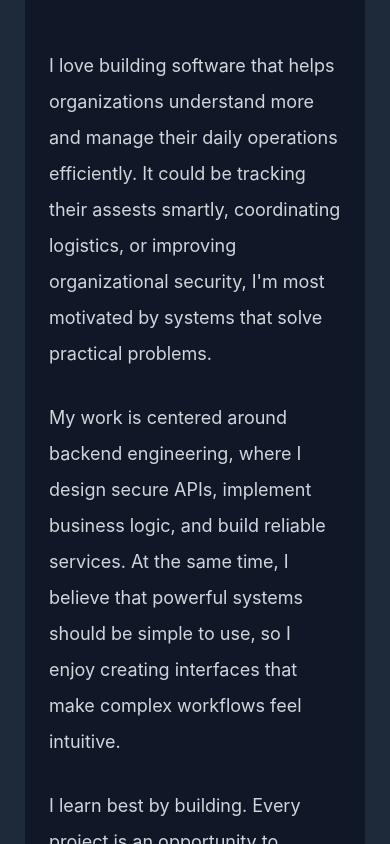
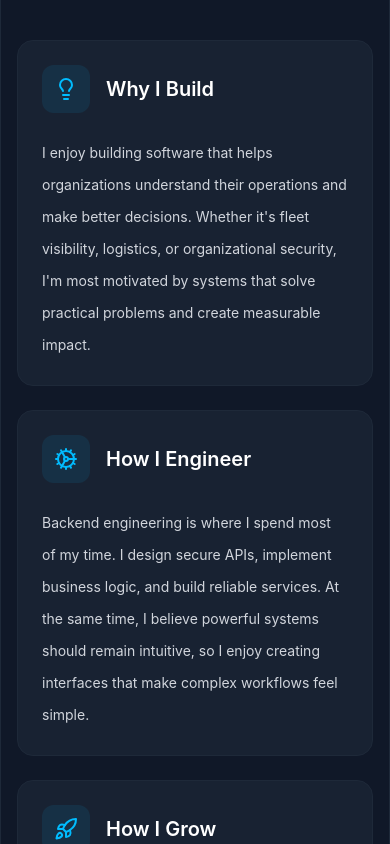
Before and after one commit to Kbrom-Mehari/Kbrom-Mehari.github.io, a React (Vite) app: page / in a window 390 px wide. Shown: the part 1140-1984 px from the top of the page. Built offline with nearby package versions, Linux system fonts and the light colour scheme.

Commit message:
fixed margin on mobile devices

```diff
--- a/src/components/About.jsx
+++ b/src/components/About.jsx
@@ -1,8 +1,46 @@
+import {
+    Lightbulb,
+    Cog,
+    Rocket,
+} from "lucide-react";
+
+const aboutCards = [
+    {
+        icon: Lightbulb,
+        title: "Why I Build",
+        text:
+            "I enjoy building software that helps organizations understand their operations and make better decisions. Whether it's fleet visibility, logistics, or organizational security, I'm most motivated by systems that solve practical problems and create measurable impact.",
+    },
+    {
+        icon: Cog,
+        title: "How I Engineer",
+        text:
+            "Backend engineering is where I spend most of my time. I design secure APIs, implement business logic, and build reliable services. At the same time, I believe powerful systems should remain intuitive, so I enjoy creating interfaces that make complex workflows feel simple.",
+    },
+    {
+        icon: Rocket,
+        title: "How I Grow",
+        text:
+            "I learn by building. Every project gives me the opportunity to explore new technologies, refine my engineering approach, and understand how distributed systems, real-time applications, and infrastructure fit together to solve real-world problems.",
+    },
+];
+
 const About = () => {
     return (
         <section
             id="about"
-            className="mx-6 my-16 rounded-2xl border border-gray-800 bg-gray-900 px-6 py-16 md:px-12"
+            className="
+                mx-auto
+                md:mx-6
+                my-16
+                rounded-2xl
+                border
+                border-gray-800
+                bg-gray-900
+                px-4
+                md:px-12
+                py-16
+            "
         >
             <div className="mx-auto max-w-6xl">
 
@@ -10,55 +48,94 @@ const About = () => {
 
                 <div className="max-w-3xl">
 
-                    <span className="uppercase tracking-[0.25em] text-sky-400 text-sm">
+                    <span className="text-sm uppercase tracking-[0.25em] text-sky-400">
                         About
                     </span>
 
-                    <h2 className="mt-3 text-4xl font-bold text-white">
+                    <h2 className="mt-3 text-3xl font-bold text-white sm:text-4xl">
                         The Way I Think About Software
                     </h2>
 
                 </div>
 
-                <div className="mt-14 grid gap-12 lg:grid-cols-[2fr_1fr]">
+                <div className="mt-14 grid gap-10 lg:grid-cols-[2fr_1fr]">
 
-                    {/* Story */}
+                    {/* Thought Cards */}
 
-                    <div className="space-y-7 text-lg leading-9 text-gray-300">
+                    <div className="space-y-6">
 
-                        <p>
-                            I love building software that helps organizations
-                            understand more and manage their daily operations efficiently.
-                            It could be tracking their assests smartly, coordinating
-                            logistics, or improving organizational security,
-                            I'm most motivated by systems that solve practical
-                            problems.
-                        </p>
+                        {aboutCards.map((card) => {
 
-                        <p>
-                            My work is centered around backend engineering,
-                            where I design secure APIs, implement business logic, and
-                            build reliable services. At the same time, I
-                            believe that powerful systems should be simple to
-                            use, so I enjoy creating interfaces that make
-                            complex workflows feel intuitive.
-                        </p>
+                            const Icon = card.icon;
 
-                        <p>
-                            I learn best by building. Every project is an
-                            opportunity to explore new technologies, refine my
-                            engineering approach, and understand how different
-                            pieces of a system fit together. I'm particularly
-                            interested in distributed systems, real-time
-                            applications, and software that interacts with the
-                            physical world.
-                        </p>
+                            return (
+
+                                <div
+                                    key={card.title}
+                                    className="
+                                        rounded-2xl
+                                        border
+                                        border-gray-800
+                                        bg-gray-800/60
+                                        p-6
+                                        sm:p-7
+                                        transition-all
+                                        duration-300
+                                        hover:-translate-y-1
+                                        hover:border-sky-500/30
+                                        hover:bg-gray-800
+                                        hover:shadow-[0_0_30px_rgba(14,165,233,0.10)]
+                                    "
+                                >
+
+                                    <div className="flex items-center gap-4">
+
+                                        <div
+                                            className="
+                                                flex
+                                                h-12
+                                                w-12
+                                                items-center
+                                                justify-center
+                                                rounded-xl
+                                                bg-sky-500/10
+                                                text-sky-400
+                                            "
+                                        >
+                                            <Icon className="h-6 w-6" />
+                                        </div>
+
+                                        <h3 className="text-xl font-semibold text-white">
+                                            {card.title}
+                                        </h3>
+
+                                    </div>
+
+                                    <p className="mt-6 text-sm leading-8 text-gray-300 sm:text-base">
+                                        {card.text}
+                                    </p>
+
+                                </div>
+
+                            );
+
+                        })}
 
                     </div>
 
                     {/* Side Panel */}
 
-                    <aside className="rounded-2xl border border-gray-800 bg-gray-800/60 p-7">
+                    <aside
+                        className="
+                            h-fit
+                            rounded-2xl
+                            border
+                            border-gray-800
+                            bg-gray-800/60
+                            p-6
+                            sm:p-7
+                        "
+                    >
 
                         <div>
 
@@ -66,7 +143,7 @@ const About = () => {
                                 Current Focus
                             </p>
 
-                            <p className="mt-2 text-white leading-7">
+                            <p className="mt-2 leading-7 text-white">
                                 Logistics Platforms, Fleet Visibility, and
                                 Software for Organizational Security.
                             </p>
@@ -79,7 +156,7 @@ const About = () => {
                                 Exploring
                             </p>
 
-                            <p className="mt-2 text-gray-300 leading-7">
+                            <p className="mt-2 leading-7 text-gray-300">
                                 Microservices, Kafka, Distributed Systems,
                                 Event-Driven Architecture, and Cloud
                                 Infrastructure.
@@ -93,10 +170,10 @@ const About = () => {
                                 Engineering Philosophy
                             </p>
 
-                            <p className="mt-2 text-gray-300 leading-7">
-                                Build software that solves real problems. Keep
-                                it reliable, maintainable, and as simple as
-                                possible.
+                            <p className="mt-2 leading-7 text-gray-300">
+                                Build software that solves real problems.
+                                Keep it reliable, maintainable, and as simple
+                                as possible.
                             </p>
 
                         </div>
```
